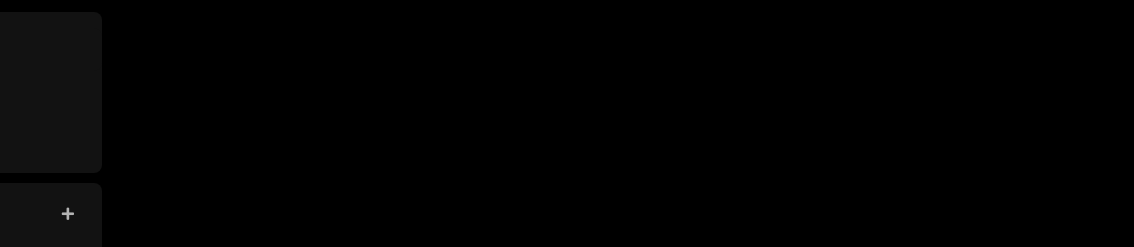
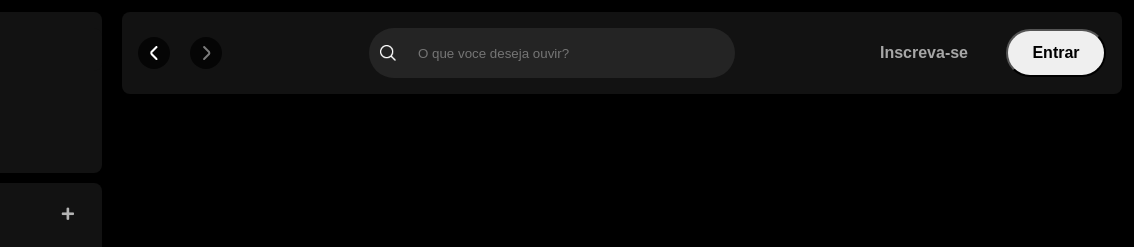
Before and after one commit to jotapn/imersao-frondend, a plain HTML site: page index.html in a window 1280 px wide. Shown: the top 247 px of the page, 210-1344 px from the left, 1134 px wide, since content can reach past the window. Drawn offline with Linux system fonts and the light colour scheme.

Commit message:
Adicionando header do campo main e refatoraçao

```diff
--- a/index.html
+++ b/index.html
@@ -5,6 +5,8 @@
     <meta name="viewport" content="width=device-width, initial-scale=1.0">
     <title>Spotify</title>
     <link rel="stylesheet" href="src/styles/reset.css">
+    <link rel="stylesheet" href="src/styles/vars.css">
+    <link rel="stylesheet" href="src/styles/main-content.css">
     <link rel="stylesheet" href="src/styles/sidebar-footer.css">
 
     <link rel="stylesheet" href="https://use.fontawesome.com/releases/v5.15.4/css/solid.css"
@@ -66,6 +68,29 @@
             </div>
         </nav>
     </div>
+    <main>
+        <div class="main__container">
+            <nav class="header__navigation">
+                <div class="navigation">
+                    <button class="left_arrow">
+                        <img src="./src/assets/icons/small-left.png" alt="Seta para esquerda">
+                    </button>
+                    <button class="right_arrow">
+                        <img src="./src/assets/icons/small-right.png" alt="Seta para direita">
+                    </button>
+                </div>
+                    <div class="header__search">
+                        <img src="./src/assets/icons/search.png" alt="">
+                        <input id="search-input" maxlength="800" type="text" placeholder="O que voce deseja ouvir?">
+                    </div>
+                <div class="header__login">
+                    <button class="subscribe">Inscreva-se</button>
+                    <button class="login">Entrar</button>
+                </div>
+            </nav>
+        </div>
+    </main>
+
     <footer class="rodape">
         <div class="rodape__text">
             <p class="rodape__title">
--- /dev/null
+++ b/src/styles/main-content.css
@@ -0,0 +1,98 @@
+/* HEADER */
+
+.main__container{
+    font-family: var(--font-DM-sans);
+    width: 80vw;
+    height: 100vh;
+    margin-left: 320px;
+    margin-right: 56px;
+}
+
+.header__navigation{
+    display: flex;
+    align-items: center;
+    justify-content: space-between;
+    padding: 16px;
+    margin: 12px;
+    border-radius: 8px;
+    background-color: #121212;
+
+}
+
+.header__navigation .navigation{
+    display: flex;
+    justify-content: space-around;
+    align-items: center;
+}
+
+.header__navigation .navigation .left_arrow {
+    margin-right: 1.25rem;
+  }
+
+.left_arrow , .right_arrow{
+    display: flex;
+    align-items: center;
+    justify-content: center;
+    width: 32px;
+    height: 32px;
+    border: none;
+    border-radius: 50px;
+    background: var(--bg-icon);
+    background-color: rgba(0,0,0, 0.7);
+    cursor: pointer;
+
+}
+
+.header__search{
+    display: flex;
+    align-items: center;
+    width: 364px;
+    height: 48px;
+    margin-left: 8px;
+    background-color: #242424;
+    border-radius: 500px;
+    border: 1px solid transparent;
+}
+
+.header__search img{
+    width: 16px;
+    height: 16px;
+    margin-left: 10px;
+}
+
+.header__search input{
+    background-color: transparent;
+    border: none;
+    margin-left: 10px;
+    padding: 0px 100px 0 12px;
+    color:#fff;
+    text-overflow: ellipsis;
+    outline: none;
+    text-overflow: ellipsis;
+    overflow: hidden;
+    white-space: nowrap;
+}
+
+.header__login{
+    display: flex;
+    align-items: center;
+}
+
+.header__login .subscribe{
+    color: #a7a7a7;
+    font-size: 16px;
+    font-weight: 700;
+    background-color: transparent;
+    margin-right: 32px;
+    border: none;
+
+}
+
+.header__login .login{
+    border-radius: 40px;
+    color: #000;
+    width: 100px;
+    height: 48px;
+    font-size: 16px;
+    font-weight: 700;
+}
--- /dev/null
+++ b/src/styles/vars.css
@@ -0,0 +1,5 @@
+:root {
+    /* FONTS */
+    --font-DM-sans: "DM Sans", sans-serif;
+    --bg-icon: #131313;
+}
```
